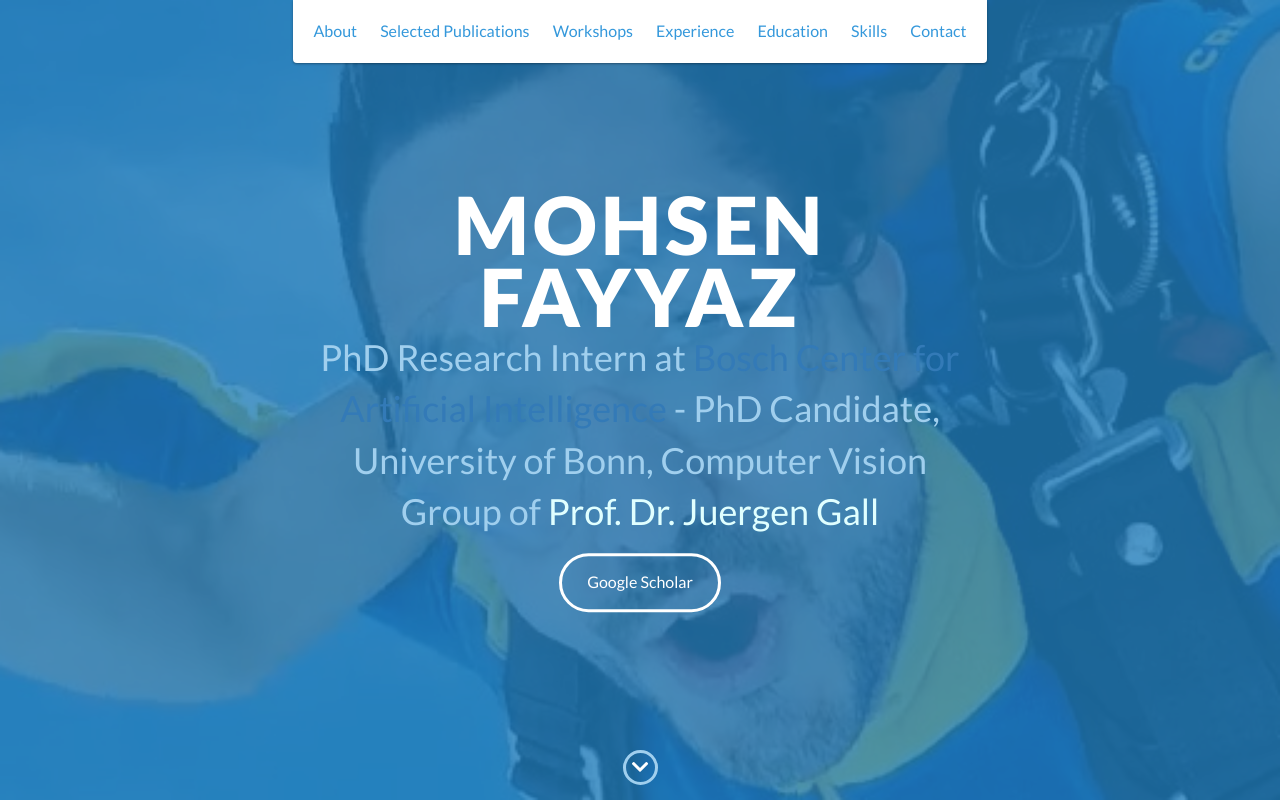
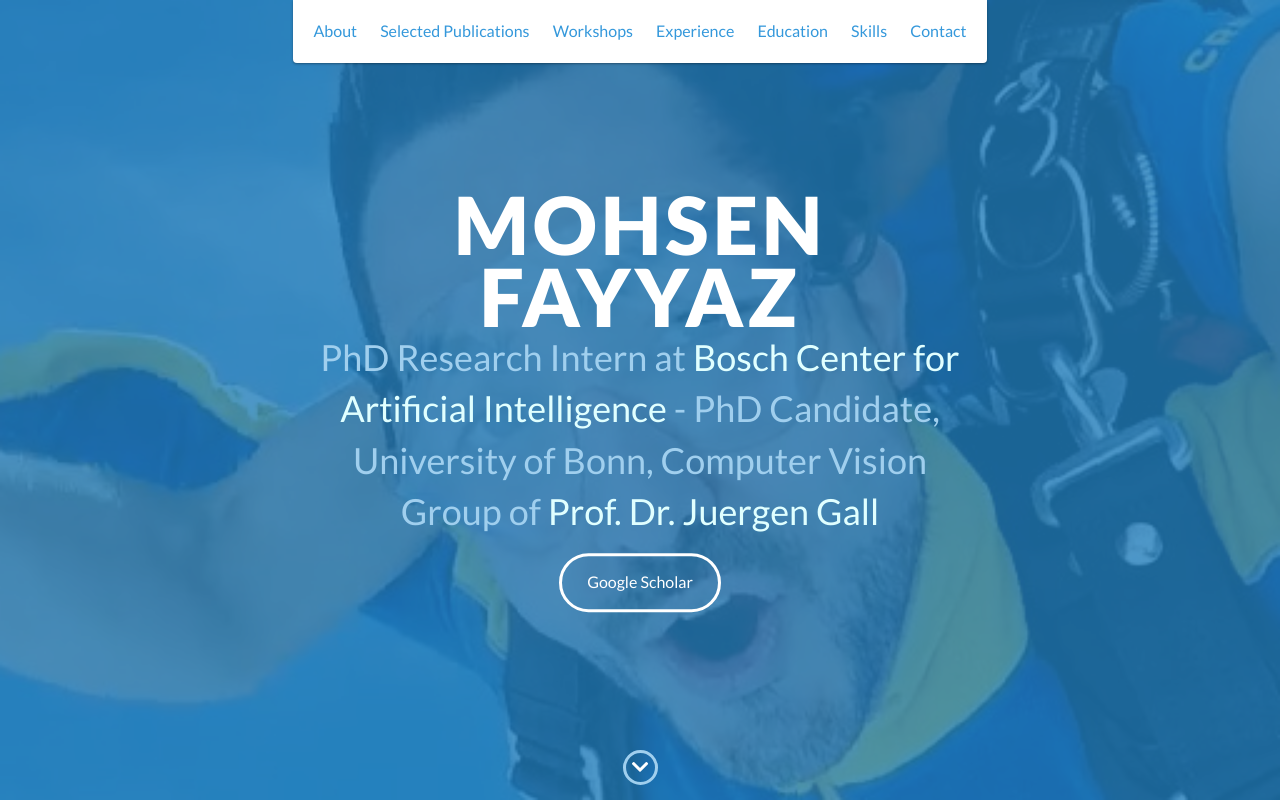
Before and after one commit to MohsenFayyaz89/mohsenfayyaz89.github.io, a website: page index.html in a window 1280 px wide. Shown: the top 802 px of the page. Drawn offline with nearby package versions, Linux system fonts and the light colour scheme.

Commit message:
Update index.html

```diff
--- a/index.html
+++ b/index.html
@@ -57,7 +57,7 @@
     <div id="lead">
         <div id="lead-content">
             <h1>Mohsen Fayyaz</h1>
-            <h2>PhD Research Intern at <a href="https://www.bosch-ai.com/" target="_blank">Bosch Center for Artificial Intelligence</a> - PhD Candidate, University of Bonn, Computer Vision Group of <a href="http://pages.iai.uni-bonn.de/gall_juergen/" target="_blank" style="color: LightCyan">Prof. Dr. Juergen Gall</a></h2>
+            <h2>PhD Research Intern at <a href="https://www.bosch-ai.com/" target="_blank" style="color: LightCyan">Bosch Center for Artificial Intelligence</a> - PhD Candidate, University of Bonn, Computer Vision Group of <a href="http://pages.iai.uni-bonn.de/gall_juergen/" target="_blank" style="color: LightCyan">Prof. Dr. Juergen Gall</a></h2>
             <a href="https://scholar.google.com/citations?user=IBtTAGoAAAAJ&hl=en" class="btn-rounded-white">Google Scholar</a>
         </div>
         <!-- End #lead-content -->
```
